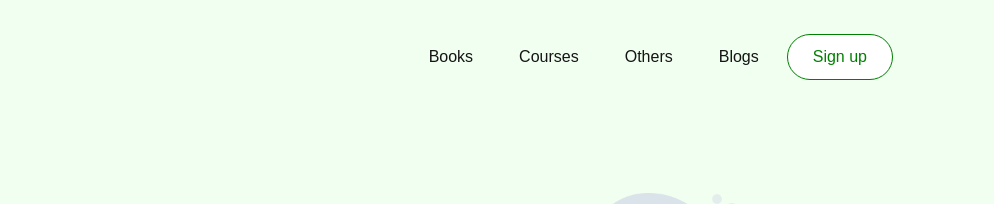
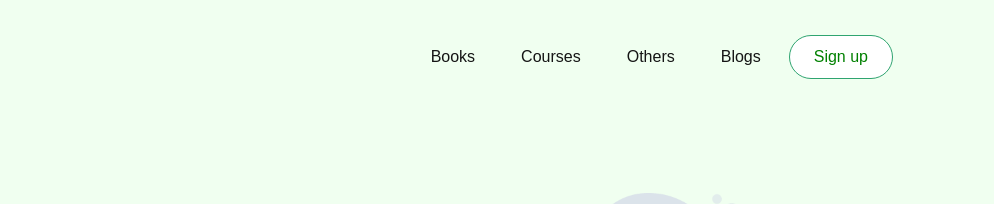
Before and after one commit to tamim-vaiya/e-scl, a plain HTML site: page index.html in a window 1280 px wide. In both pictures the pointer is over the link "Sign up". Shown: the top 204 px of the page, 286-1280 px from the left. Drawn offline with nearby package versions, Linux system fonts and the light colour scheme.

Commit message:
btn fixed

```diff
--- a/style.css
+++ b/style.css
@@ -60,6 +60,7 @@
   }
   a.signup_btn,.signup_btn-2,.signup_btn-3{
     background-color: #2FA470;
+    border: 1px solid #2FA470;
     border-radius: 30px;
     color: #ffffff;
     padding: 10px 25px;
@@ -74,6 +75,8 @@
     background-color: white;
     color: green;
     border:1px solid green;
+    padding: 9px 24px;
+    border: 1px solid #2FA470;
   }
 
 
```
